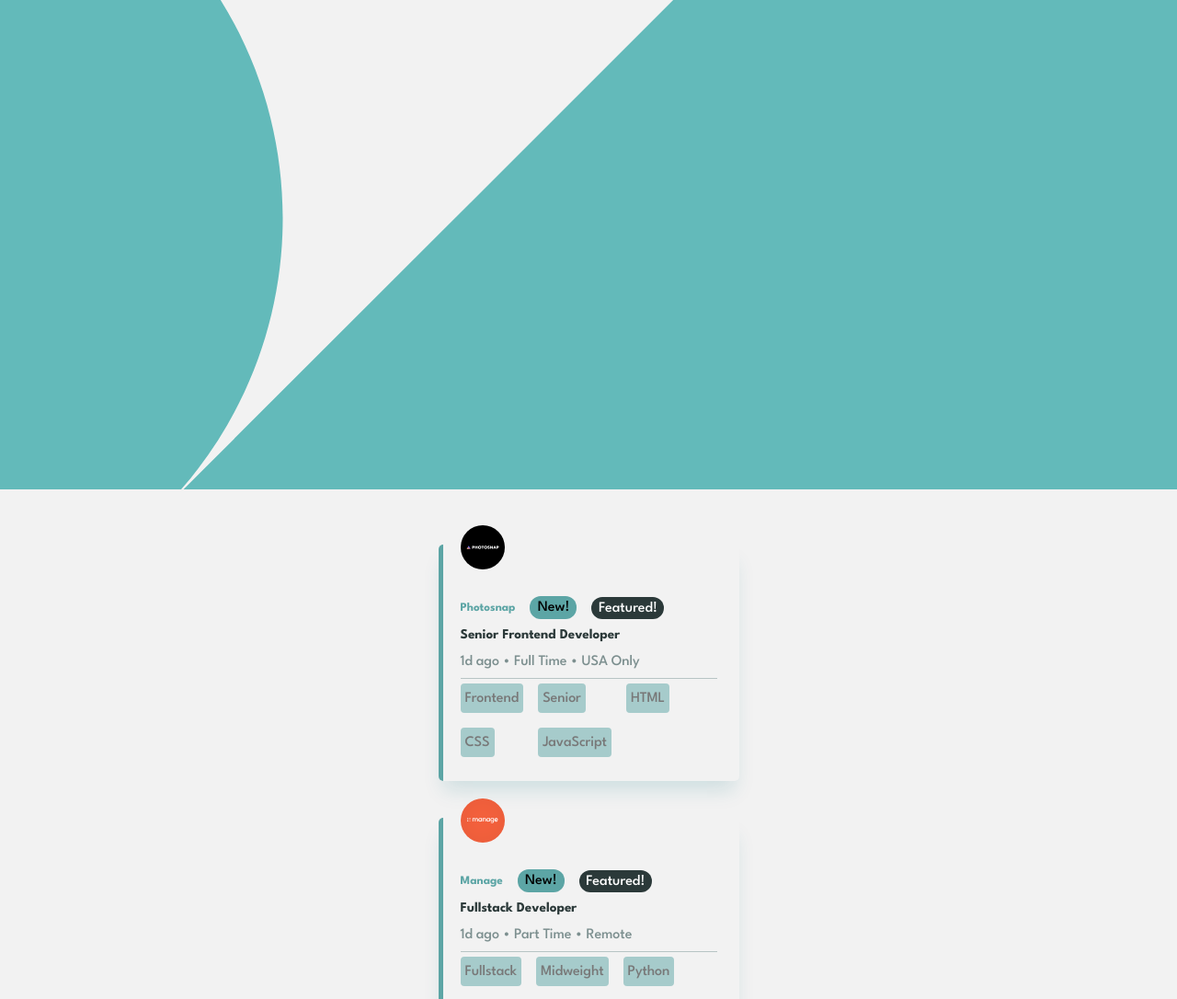
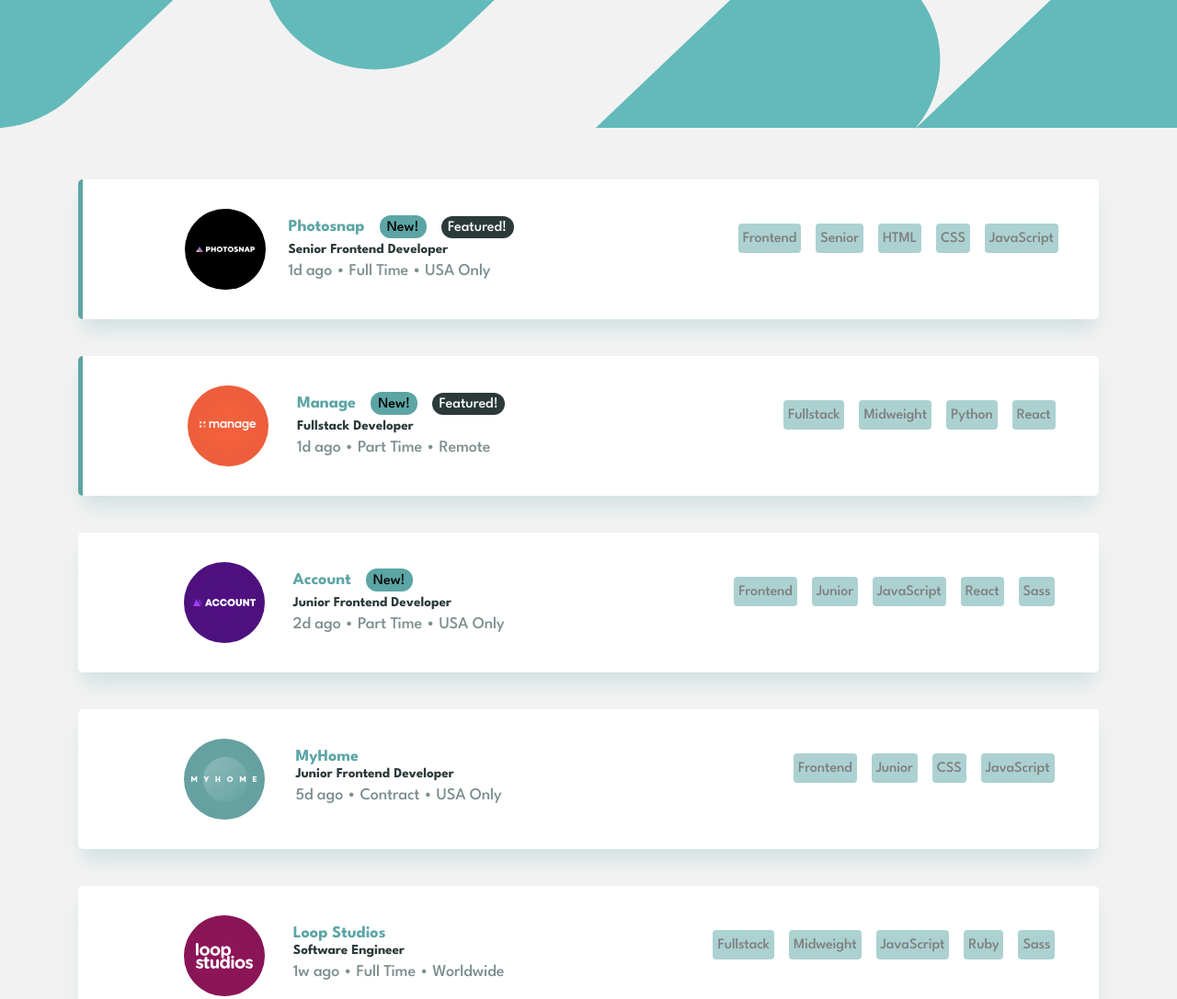
Before and after one commit to sttttack/static-job-listings-master, a plain HTML site: page index.html in a window 1280 px wide. Shown: the top 1086 px of the page at 92% size. Drawn offline with Linux system fonts and the light colour scheme.

Commit message:
several changes

```diff
--- a/index.html
+++ b/index.html
@@ -23,7 +23,8 @@
 
   <body>
     <header>
-      <img src="./images/bg-header-mobile.svg" id="header" />
+      <img src="./images/bg-header-mobile.svg" id="header">
+      <img src="./images/bg-header-desktop.svg" id="header_desktop">
     </header>
     <div class="main">
       <div class="upper_div">
--- a/main.js
+++ b/main.js
@@ -27,13 +27,15 @@ fetch("./data.json")
 
       const home = mainHTML.innerHTML += `<div class="box">
       <img id="profile" src="${element.logo}">
+      <div id="desktop">
       <div id="first_div"><h6>${element.company}</h6>
       ${newString}
-      ${featuredString}</div>
+      ${featuredString}
+      </div>
       <p>${element.position}</p>
       <h5 id="small"> ${element.postedAt} &#x2022 ${element.contract} &#x2022 ${
         element.location
-      }</h5>
+      }</h5></div>
       <div id="hr"></div>
       <div id="tools">
       <div id="small_boxes"><h5>${element.role}</h5></div>
--- a/styles.css
+++ b/styles.css
@@ -14,6 +14,10 @@ body {
 
 #header {
   width: 100vw;
+}
+
+#header_desktop {
+  display: none;
 }
 
 .main {
@@ -37,7 +41,6 @@ body {
 }
 
 #close {
-
   width: 32px;
   height: 32px;
   background-color: #5CA5A5;
@@ -183,7 +186,7 @@ p {
   background-color: #5CA5A5;
   border-radius: 12px;
   text-align: center;
-  padding: 5px;
+  padding: 6px;
   margin-left: 1rem;
 }
 
@@ -205,3 +208,68 @@ p {
   justify-content: start;
   align-items: center;
 }
+
+@media only screen and (min-width: 769px) {
+
+  #header {
+    display: none;
+  }
+
+  #header_desktop {
+    display: block;
+    width: 100%;
+  }
+
+  .box {
+    flex-direction: row;
+    align-items: center;
+    width: 1110px;
+    height: 152px;
+    background: #FFFFFF;
+    box-shadow: 0px 15px 20px -5px rgba(13, 113, 130, 0.15);
+    border-radius: 5px;
+    margin-left: 0;
+  }
+
+  #profile {
+    top: 0;
+    width: 88px;
+    height: 88px;
+  }
+
+  #hr {
+    display: none;
+  }
+
+  #tools {
+    display: flex;
+
+    position: relative;
+    justify-content: flex-end;
+    left: 48px;
+  }
+
+  #first_div {
+    display: flex;
+    justify-content: flex-start;
+
+
+  }
+
+  h6 {
+    font-size: 18px;
+  }
+
+  #small  {
+    font-size: 18px;
+  }
+
+  #desktop {
+    display: flex;
+    flex-direction: column;
+    position: relative;
+    left: -160px;
+  }
+
+
+}
```
